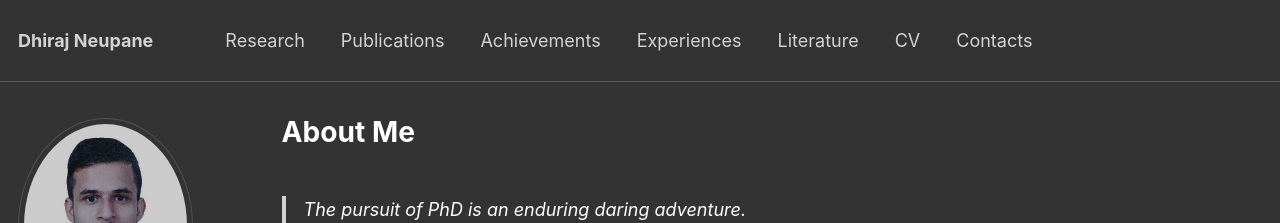
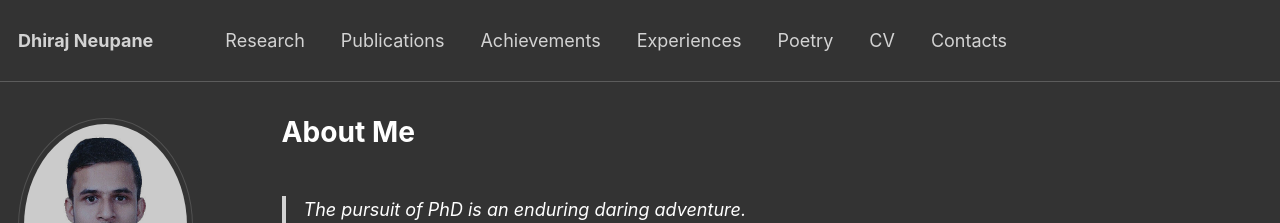
Before and after one commit to dhirajneupane/academicPortfolio, a Jekyll site: the page built from _pages/about.md, in a window 1280 px wide and 1128 px high. Shown: the top 223 px of the window. Built offline with Jekyll 4.4.1, drawn with Linux system fonts in a browser that asks for light colours; some web fonts are replaced.

Commit message:
Update navigation.yml

```diff
--- a/_data/navigation.yml
+++ b/_data/navigation.yml
@@ -13,7 +13,7 @@ main:
   - title: "Experiences"
     url: /service/
 
-  - title: "Literature"
+  - title: "Poetry"
     url: https://www.er-dhiraj.com.np/posts/
 
   - title: "CV"
```
